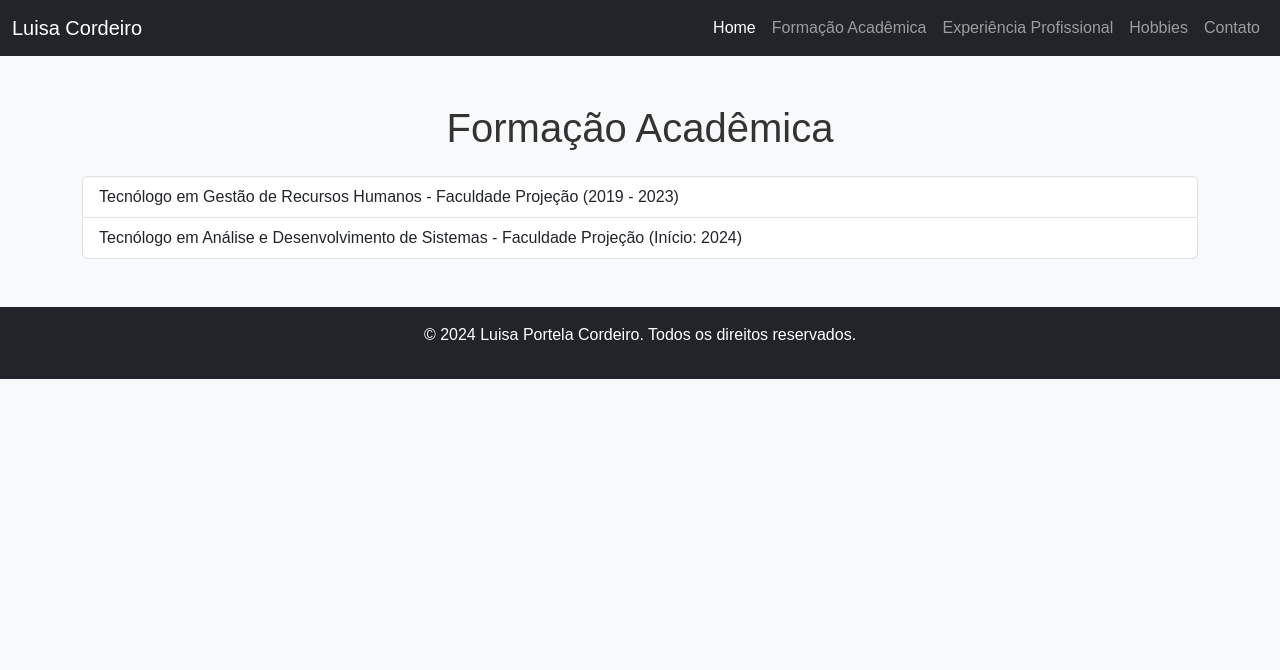
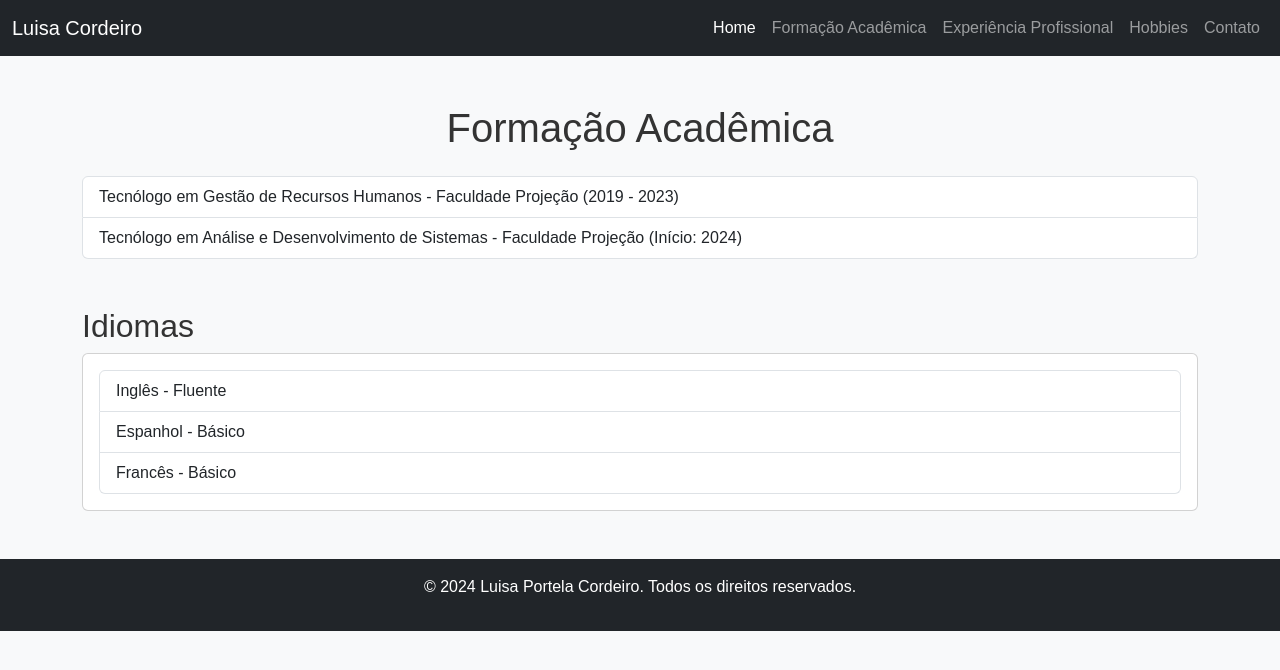
Before and after one commit to luisaportela/Portfolio, a plain HTML site: page formacao.html in a window 1280 px wide. Drawn offline with nearby package versions, Linux system fonts and the light colour scheme; files that its build step writes are made by us from their sources.

Commit message:
Update formacao.html

```diff
--- a/formacao.html
+++ b/formacao.html
@@ -21,7 +21,7 @@
                     <li class="nav-item"><a class="nav-link" href="formacao.html">Formação Acadêmica</a></li>
                     <li class="nav-item"><a class="nav-link" href="experiencia.html">Experiência Profissional</a></li>
                     <li class="nav-item"><a class="nav-link" href="hobbies.html">Hobbies</a></li>
-		    <li class="nav-item"><a class="nav-link" href="contato.html">Contato</a></li>
+                    <li class="nav-item"><a class="nav-link" href="contato.html">Contato</a></li>
                 </ul>
             </div>
         </div>
@@ -33,10 +33,22 @@
             <li class="list-group-item">Tecnólogo em Gestão de Recursos Humanos - Faculdade Projeção (2019 - 2023)</li>
             <li class="list-group-item">Tecnólogo em Análise e Desenvolvimento de Sistemas - Faculdade Projeção (Início: 2024)</li>
         </ul>
+
+        <h2 class="mt-5">Idiomas</h2>
+        <div class="card">
+            <div class="card-body">
+                <ul class="list-group">
+                    <li class="list-group-item">Inglês - Fluente</li>
+                    <li class="list-group-item">Espanhol - Básico</li>
+                    <li class="list-group-item">Francês - Básico</li>
+                </ul>
+            </div>
+        </div>
     </div>
 
     <footer class="text-center bg-dark text-white py-3 mt-5">
         <p>&copy; 2024 Luisa Portela Cordeiro. Todos os direitos reservados.</p>
     </footer>
+
 </body>
 </html>
```
